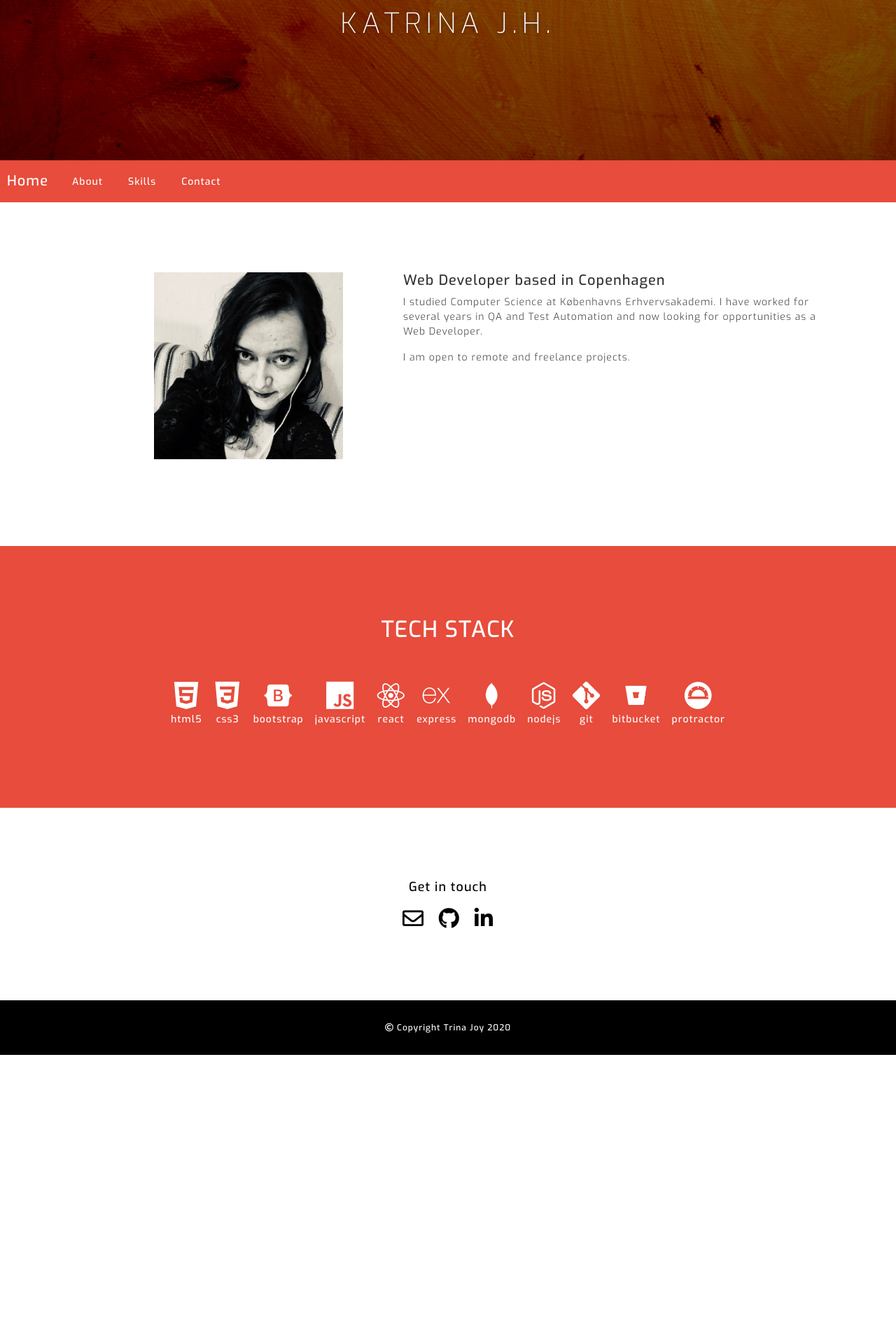
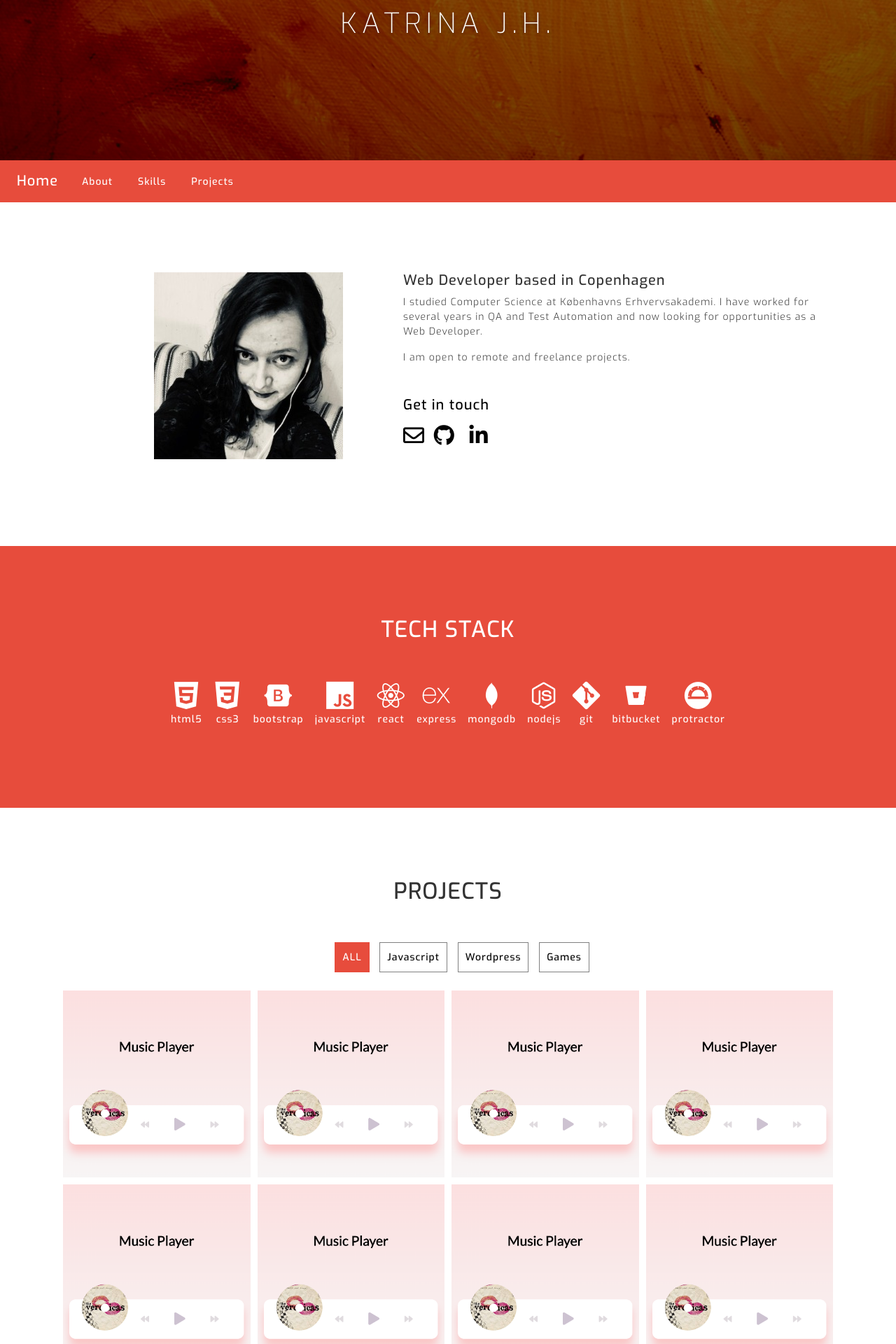
Before and after one commit to trinajoy/portfolio, a PHP site: page /index.html in a window 1280 px wide. Shown: the part 571-2491 px from the top of the page at 70% size. Before the commit the page ends 2078 px from the top, so only its background shows below. Run offline with PHP 8.4, Linux system fonts and the light colour scheme; some libraries are stand-ins or nearby versions.

Commit message:
add Projects section

```diff
--- a/css/style.css
+++ b/css/style.css
@@ -137,8 +137,143 @@ body {
   font-size: 40px;
 }
 
+.filter a {
+  color: black;
+  border: 1px solid grey;
+  padding: 10px 10px;
+  display: block;
+}
+
+.filter a:hover {
+  text-decoration: none;
+}
+
+.filter li {
+  display: inline-block;
+  padding: 5px;
+}
+
+.filter .current {
+  background-color: #e74c3c;
+  border-color: #e74c3c;
+  color: #fff;
+}
+
+.filter {
+  text-align: center;
+  width: 100%;
+}
+
+.section .heading {
+  text-align: center;
+  padding-bottom: 40px;
+  width: 100%;
+}
+
+.itemsContainer {
+  width: 100%;
+}
+
+.items li {
+  display: inline-block;
+  padding: 5px;
+}
+
+.items li img {
+  width: 100%;
+  -webkit-transition: all 0.2s linear, 1s;
+  -moz-transition: all 0.2s linear, 1s;
+  -o-transition: all 0.2s linear, 1s;
+  -ms-transition: all 0.2s linear, 1s;
+}
+
+.items .item {
+  position: relative;
+  display: block;
+  overflow: hidden;
+}
+
+.items .icons {
+  position: absolute;
+  width: 90px;
+  height: 40px;
+  left: 50%;
+  top: 50%;
+  margin: -20px auto 0 -47px;
+  text-align: center;
+  z-index: 3;
+}
+
+.items .icons i {
+  color: #fff;
+  font-size: 20px;
+  margin-top: 9px;
+}
+
+/* .items .icons:before {
+  display: none;
+} */
+
+.items a {
+  width: 40px;
+  height: 40px;
+  background-color: #e74c3c;
+  position: relative;
+  display: inline-block;
+
+  /* -webkit-transition: all 0.2s linear, 1s;
+  -moz-transition: all 0.2s linear, 1s;
+  -o-transition: all 0.2s linear, 1s;
+  -ms-transition: all 0.2s linear, 1s; */
+}
+
+.items .imageOverlay {
+  width: 100%;
+  height: 100%;
+  background-color: rgba(0, 0, 0, 0.5);
+  position: absolute;
+  left: 0px;
+  top: 0px;
+  opacity: 0;
+  -webkit-transition: all 0.2s linear, 1s;
+  -moz-transition: all 0.2s linear, 1s;
+  -o-transition: all 0.2s linear, 1s;
+  -ms-transition: all 0.2s linear, 1s;
+}
+
+.items .item:hover .imageOverlay {
+  opacity: 1;
+}
+
+.items .openButton {
+  visibility: hidden;
+}
+
+.items .projectLink {
+  visibility: hidden;
+}
+
+.items .item:hover .openButton {
+  visibility: visible;
+}
+
+.items .item:hover .projectLink {
+  visibility: visible;
+}
+
+.items .item:hover img {
+  -webkit-transform: scale(1.05, 1.05);
+  -moz-transform: scale(1.05, 1.05);
+  -o-transform: scale(1.05, 1.05);
+  -ms-transform: scale(1.05, 1.05);
+}
+
+.items {
+  padding: 0;
+}
+
 .contactSection {
-  background-color: #fff;
+  padding-top: 30px;
   color: black;
 }
 
@@ -167,3 +302,10 @@ body {
   margin: 0px;
   font-size: 12px;
 }
+
+@media screen and (max-width: 800px) {
+  .items .item {
+    max-width: 95%;
+    left: 10px;
+  }
+}
--- a/index.html
+++ b/index.html
@@ -42,6 +42,15 @@
     />
     <link
       rel="stylesheet"
+      href="https://cdn.jsdelivr.net/gh/fancyapps/fancybox@3.5.7/dist/jquery.fancybox.min.css"
+    />
+
+    <link
+      rel="stylesheet"
+      href="https://cdn.jsdelivr.net/gh/konpa/devicon@master/devicon.min.css"
+    />
+    <link
+      rel="stylesheet"
       href="https://cdn.jsdelivr.net/gh/konpa/devicon@master/devicon.min.css"
     />
 
@@ -74,7 +83,7 @@
       </nav>
     </div>
 
-    <nav id="navigation" class="navbar navbar-expand-lg">
+    <nav id="navigation" class="navbar navbar-expand-lg pl-4">
       <a class="navbar-brand" href="#">Home</a>
       <button
         class="navbar-toggler"
@@ -99,7 +108,7 @@
             <a class="nav-link" href="#skills">Skills</a>
           </li>
           <li class="nav-item">
-            <a class="nav-link" href="#contact">Contact</a>
+            <a class="nav-link" href="#projects">Projects</a>
           </li>
         </ul>
       </div>
@@ -122,6 +131,26 @@
                 looking for opportunities as a Web Developer.
               </p>
               <p>I am open to remote and freelance projects.</p>
+            </div>
+            <div class="contactSection mx-3">
+              <h5 class="pb-2">Get in touch</h5>
+              <div class="contactItem d-inline">
+                <a href="mailTo:katrina.hitchcock@gmail.com">
+                  <i class="icon far fa-envelope"></i>
+                </a>
+              </div>
+              <div class="contactItem d-inline p-2">
+                <a href="https://github.com/trinajoy">
+                  <i class="icon fab fa-github"></i>
+                </a>
+              </div>
+              <div class="contactItem d-inline p-2">
+                <a
+                  href="https://www.linkedin.com/in/katrina-hitchcock-b7729910/"
+                >
+                  <i class="icon fab fa-linkedin-in"></i>
+                </a>
+              </div>
             </div>
           </div>
         </div>
@@ -185,23 +214,260 @@
       </div>
     </div>
 
-    <div id="contact" class="contactSection section">
-      <div class="col-md-12 text-center">
-        <p class="subHeading">Get in touch</p>
-        <div class="contactItem d-inline p-2">
-          <a href="mailTo:katrina.hitchcock@gmail.com">
-            <i class="icon far fa-envelope"></i>
-          </a>
-        </div>
-        <div class="contactItem d-inline p-2">
-          <a href="https://github.com/trinajoy">
-            <i class="icon fab fa-github"></i>
-          </a>
-        </div>
-        <div class="contactItem d-inline p-2">
-          <a href="https://www.linkedin.com/in/katrina-hitchcock-b7729910/">
-            <i class="icon fab fa-linkedin-in"></i>
-          </a>
+    <div id="projects" class="section">
+      <div class="container">
+        <div class="row">
+          <div class="col-md-12">
+            <div class="heading">
+              <h2>PROJECTS</h2>
+            </div>
+            <div class="filter">
+              <ul id="filters">
+                <li><a href="#" data-filter="*" class="current"> ALL </a></li>
+                <li><a href="#" data-filter=".javascript"> Javascript </a></li>
+                <li><a href="#" data-filter=".wordpress"> Wordpress </a></li>
+                <li><a href="#" data-filter=".games"> Games </a></li>
+              </ul>
+            </div>
+          </div>
+
+          <div class="col-xs-12 col-sm-12 col-md-12">
+            <div class="itemsContainer">
+              <ul class="items">
+                <li
+                  onClick=""
+                  class="javascript col-xs-12 col-sm-12 col-md-3 col-lg-3"
+                >
+                  <div class="item">
+                    <img src="img/projects/music-square.png" alt="blog" />
+
+                    <div class="icons">
+                      <a
+                        href="img/projects/music.png"
+                        title="Cute Dog"
+                        class="openButton"
+                        data-fancybox
+                        data-caption="Javascript App"
+                      >
+                        <i class="fa fa-search"></i>
+                      </a>
+
+                      <a
+                        href="https://trinajoy.github.io/music-player"
+                        target="_blank"
+                        class="projectLink"
+                      >
+                        <i class="fa fa-link"></i>
+                      </a>
+                    </div>
+                    <div class="imageOverlay"></div>
+                  </div>
+                </li>
+                <li
+                  onClick=""
+                  class="javascript col-xs-12 col-sm-12 col-md-3 col-lg-3"
+                >
+                  <div class="item">
+                    <img src="img/projects/music-square.png" alt="blog" />
+
+                    <div class="icons">
+                      <a
+                        href="img/projects/music.png"
+                        title="Cute Dog"
+                        class="openButton"
+                        data-fancybox
+                        data-caption="Javascript App"
+                      >
+                        <i class="fa fa-search"></i>
+                      </a>
+
+                      <a
+                        href="https://trinajoy.github.io/music-player/"
+                        target="_blank"
+                        class="projectLink"
+                      >
+                        <i class="fa fa-link"></i>
+                      </a>
+                    </div>
+                    <div class="imageOverlay"></div>
+                  </div>
+                </li>
+                <li
+                  onClick=""
+                  class="javascript col-xs-12 col-sm-12 col-md-3 col-lg-3"
+                >
+                  <div class="item">
+                    <img src="img/projects/music-square.png" alt="blog" />
+
+                    <div class="icons">
+                      <a
+                        href="img/projects/music.png"
+                        title="Cute Dog"
+                        class="openButton"
+                        data-fancybox
+                        data-caption="Javascript App"
+                      >
+                        <i class="fa fa-search"></i>
+                      </a>
+
+                      <a
+                        href="https://trinajoy.github.io/music-player"
+                        target="_blank"
+                        class="projectLink"
+                      >
+                        <i class="fa fa-link"></i>
+                      </a>
+                    </div>
+                    <div class="imageOverlay"></div>
+                  </div>
+                </li>
+                <li
+                  onClick=""
+                  class="javascript col-xs-12 col-sm-12 col-md-3 col-lg-3"
+                >
+                  <div class="item">
+                    <img src="img/projects/music-square.png" alt="blog" />
+
+                    <div class="icons">
+                      <a
+                        href="img/projects/music.png"
+                        title="Cute Dog"
+                        class="openButton"
+                        data-fancybox
+                        data-caption="Javascript App"
+                      >
+                        <i class="fa fa-search"></i>
+                      </a>
+
+                      <a
+                        href="https://trinajoy.github.io/music-player"
+                        target="_blank"
+                        class="projectLink"
+                      >
+                        <i class="fa fa-link"></i>
+                      </a>
+                    </div>
+                    <div class="imageOverlay"></div>
+                  </div>
+                </li>
+                <li
+                  onClick=""
+                  class="javascript col-xs-12 col-sm-12 col-md-3 col-lg-3"
+                >
+                  <div class="item">
+                    <img src="img/projects/music-square.png" alt="blog" />
+
+                    <div class="icons">
+                      <a
+                        href="img/projects/music.png"
+                        title="Cute Dog"
+                        class="openButton"
+                        data-fancybox
+                        data-caption="Javascript App"
+                      >
+                        <i class="fa fa-search"></i>
+                      </a>
+
+                      <a
+                        href="https://trinajoy.github.io/music-player"
+                        target="_blank"
+                        class="projectLink"
+                      >
+                        <i class="fa fa-link"></i>
+                      </a>
+                    </div>
+                    <div class="imageOverlay"></div>
+                  </div>
+                </li>
+                <li
+                  onClick=""
+                  class="javascript col-xs-12 col-sm-12 col-md-3 col-lg-3"
+                >
+                  <div class="item">
+                    <img src="img/projects/music-square.png" alt="blog" />
+
+                    <div class="icons">
+                      <a
+                        href="img/projects/music.png"
+                        title="Cute Dog"
+                        class="openButton"
+                        data-fancybox
+                        data-caption="Javascript App"
+                      >
+                        <i class="fa fa-search"></i>
+                      </a>
+
+                      <a
+                        href="https://trinajoy.github.io/music-player"
+                        target="_blank"
+                        class="projectLink"
+                      >
+                        <i class="fa fa-link"></i>
+                      </a>
+                    </div>
+                    <div class="imageOverlay"></div>
+                  </div>
+                </li>
+                <li
+                  onClick=""
+                  class="wordpress col-xs-12 col-sm-12 col-md-3 col-lg-3"
+                >
+                  <div class="item">
+                    <img src="img/projects/music-square.png" alt="blog" />
+
+                    <div class="icons">
+                      <a
+                        href="img/projects/music.png"
+                        title="Cute Dog"
+                        class="openButton"
+                        data-fancybox
+                        data-caption="Javascript App"
+                      >
+                        <i class="fa fa-search"></i>
+                      </a>
+
+                      <a
+                        href="https://trinajoy.github.io/music-player"
+                        target="_blank"
+                        class="projectLink"
+                      >
+                        <i class="fa fa-link"></i>
+                      </a>
+                    </div>
+                    <div class="imageOverlay"></div>
+                  </div>
+                </li>
+                <li
+                  onClick=""
+                  class="games col-xs-12 col-sm-12 col-md-3 col-lg-3"
+                >
+                  <div class="item">
+                    <img src="img/projects/music-square.png" alt="blog" />
+
+                    <div class="icons">
+                      <a
+                        href="img/projects/music.png"
+                        title="Cute Dog"
+                        class="openButton"
+                        data-fancybox
+                        data-caption="Javascript App"
+                      >
+                        <i class="fa fa-search"></i>
+                      </a>
+                      <a
+                        href="https://trinajoy.github.io/music-player"
+                        target="_blank"
+                        class="projectLink"
+                      >
+                        <i class="fa fa-link"></i>
+                      </a>
+                    </div>
+                    <div class="imageOverlay"></div>
+                  </div>
+                </li>
+              </ul>
+            </div>
+          </div>
         </div>
       </div>
     </div>
@@ -218,6 +484,8 @@
     <script src="js/jquery.easypiechart.min.js"></script>
     <script src="js/owl.carousel.js"></script>
     <script src="js/typed.min.js"></script>
+    <script src="https://cdn.jsdelivr.net/gh/fancyapps/fancybox@3.5.7/dist/jquery.fancybox.min.js"></script>
+    <script src="https://unpkg.com/isotope-layout@3/dist/isotope.pkgd.min.js"></script>
     <script
       src="https://cdnjs.cloudflare.com/ajax/libs/popper.js/1.12.9/umd/popper.min.js"
       integrity="sha384-ApNbgh9B+Y1QKtv3Rn7W3mgPxhU9K/ScQsAP7hUibX39j7fakFPskvXusvfa0b4Q"
```
Also changed, not shown: js/script.js (+28 -0 lines), README.md, img/projects/music-square.png (added), img/projects/music.png (added).
